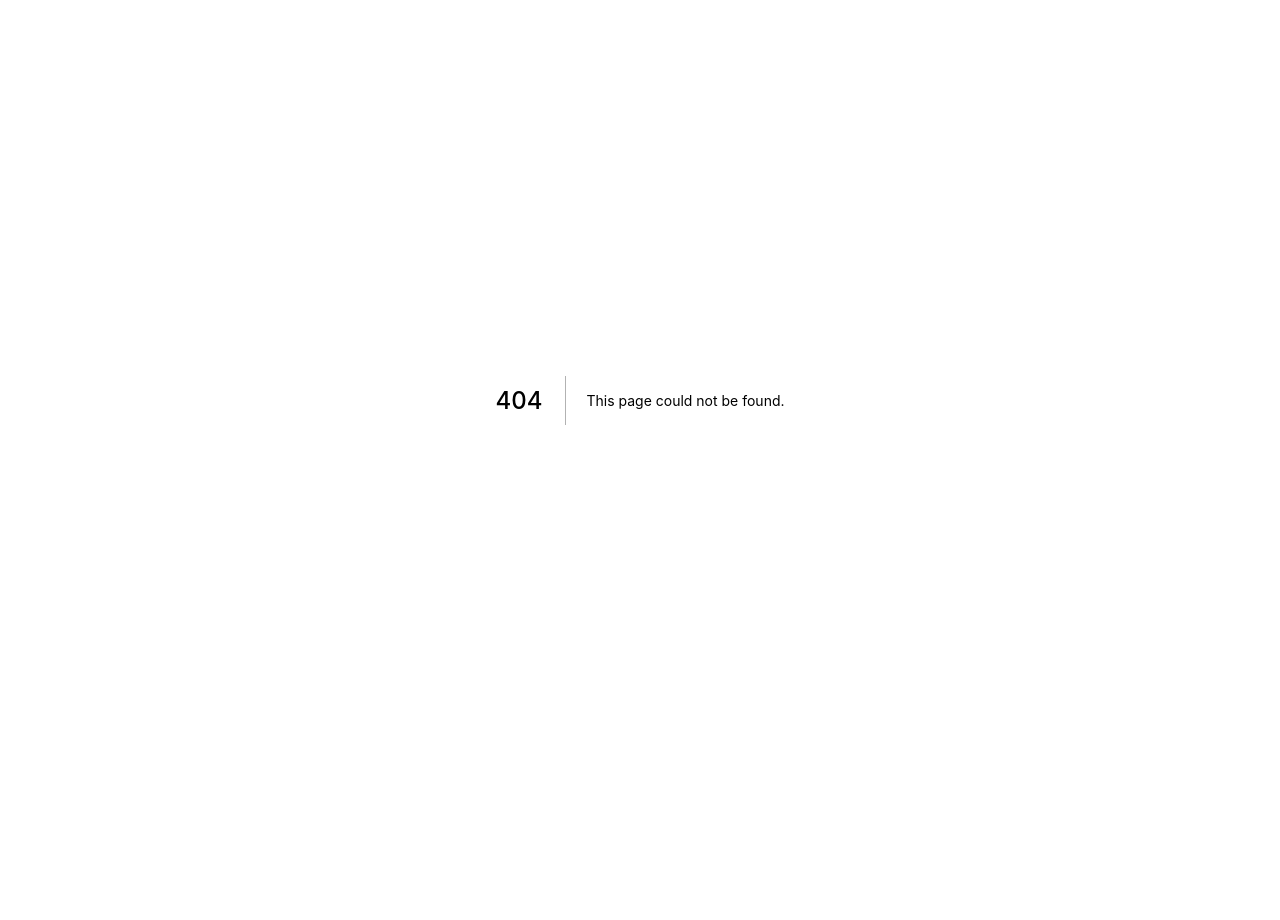
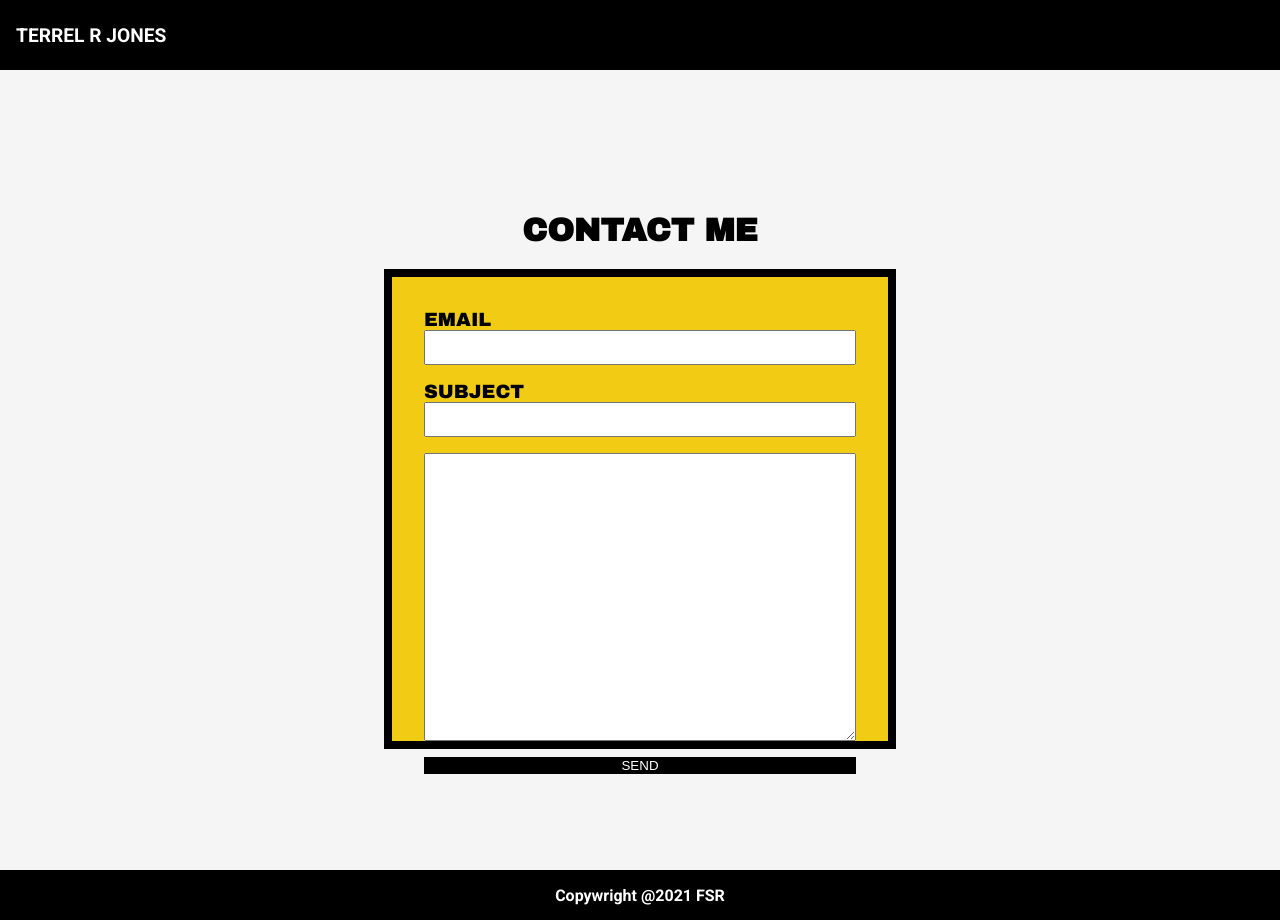
Before and after one commit to TerrelRJones/my-portfolio, a Next.js app: page /contact in a window 1280 px wide. Before the commit this address had no page. Before the commit the page ends 800 px from the top, so only its background shows below. Built offline with nearby package versions, Linux system fonts and the light colour scheme; a web font is replaced by a local one.

Commit message:
simplified portfolio

```diff
--- a/components/NavBar.js
+++ b/components/NavBar.js
@@ -69,19 +69,19 @@ const NavBar = () => {
           </Link>
         </div>
         <StyledNavLink>
-          <Link href="#work" passHref>
+          {/* <Link href="#work" passHref>
             <StyledLink>Work</StyledLink>
-          </Link>
-          <Link href="/about" passHref>
+          </Link> */}
+          {/* <Link href="/about" passHref>
             <StyledLink>About</StyledLink>
-          </Link>
-          <Link href="/contact" passHref>
+          </Link> */}
+          {/* <Link href="/contact" passHref>
             <StyledLink>Contact</StyledLink>
-          </Link>
+          </Link> */}
         </StyledNavLink>
-        <StyledHamburger>
+        {/* <StyledHamburger>
           <FaIcon.FaBars />
-        </StyledHamburger>
+        </StyledHamburger> */}
       </Nav>
     </div>
   );
--- /dev/null
+++ b/pages/contact.js
@@ -0,0 +1,92 @@
+import React from "react";
+import styled from "styled-components";
+import Layout from "../components/Layout";
+
+const FormContainer = styled.div`
+  display: flex;
+  align-items: center;
+  justify-content: center;
+  flex-direction: column;
+  font-family: "Archivo Black", sans-serif;
+  height: 100vh;
+  width: 100%;
+`;
+
+const Form = styled.form`
+  display: flex;
+  background-color: var(--yellow);
+  border: 8px solid var(--main);
+  width: 40vw;
+  height: 60vh;
+  flex-direction: column;
+  padding: 2rem;
+  /* justify-content: space-between; */
+  @media only screen and (max-width: 1024px) {
+    width: 100%;
+  }
+`;
+
+const InputContainer = styled.div`
+  display: flex;
+  flex-direction: column;
+  margin-bottom: 1rem;
+  font-size: 1.2rem;
+  text-transform: uppercase;
+`;
+const TextAreaContainer = styled.div`
+  height: 18rem;
+  /* background-color: red; */
+  @media only screen and (max-width: 1024px) {
+    height: 10rem;
+  }
+`;
+const TextArea = styled.textarea`
+  width: 100%;
+  height: 100%;
+`;
+
+const Input = styled.input`
+  height: 35px;
+  font-size: 1.2rem;
+`;
+
+const Button = styled.button`
+  height: 40px;
+  cursor: pointer;
+  border: none;
+  background-color: var(--main);
+  color: white;
+`;
+
+const contact = () => {
+  return (
+    <Layout>
+      <FormContainer>
+        <h1>CONTACT ME</h1>
+        <Form
+          onSubmit={(e) => {
+            e.preventDefault();
+            submitForm(email);
+          }}
+        >
+          <InputContainer>
+            <label>Email</label>
+            <Input />
+          </InputContainer>
+          <InputContainer>
+            <label>Subject</label>
+            <Input />
+          </InputContainer>
+          <InputContainer>
+            <TextAreaContainer>
+              <TextArea />
+            </TextAreaContainer>
+          </InputContainer>
+          <Button>SEND</Button>
+        </Form>
+      </FormContainer>
+    </Layout>
+  );
+};
+
+export default contact;
--- a/pages/index.js
+++ b/pages/index.js
@@ -1,7 +1,7 @@
 import Head from "next/head";
 import Layout from "../components/Layout";
 import Hero from "../components/Hero.js";
-import Experience from "../components/Experience";
+// import Experience from "../components/Experience";
 import Skills from "../components/Skills";
 import Projects from "../components/Projects";
 
@@ -12,7 +12,7 @@ export default function Home() {
         <Hero />
         <Skills />
         <Projects />
-        <Experience />
+        {/* <Experience /> */}
       </Layout>
     </>
   );
--- a/styles/uielements.js
+++ b/styles/uielements.js
@@ -44,6 +44,7 @@ export const SubHeading = styled.h2`
 // Paragraph Text
 export const ParagraphText = styled.div`
   font-size: 1.3rem;
+  line-height: 2rem;
   /* letter-spacing: 0.1rem; */
   font-family: "Archivo Black", sans-serif;
   font-weight: 700;
```
Also changed, not shown: components/Experience.js (+25 -2 lines), components/Hero.js (+24 -14 lines), components/Projects.js (+5 -5 lines), components/Skills.js (+45 -1 lines), public/img/Terrel_headshot.jpeg (added).
